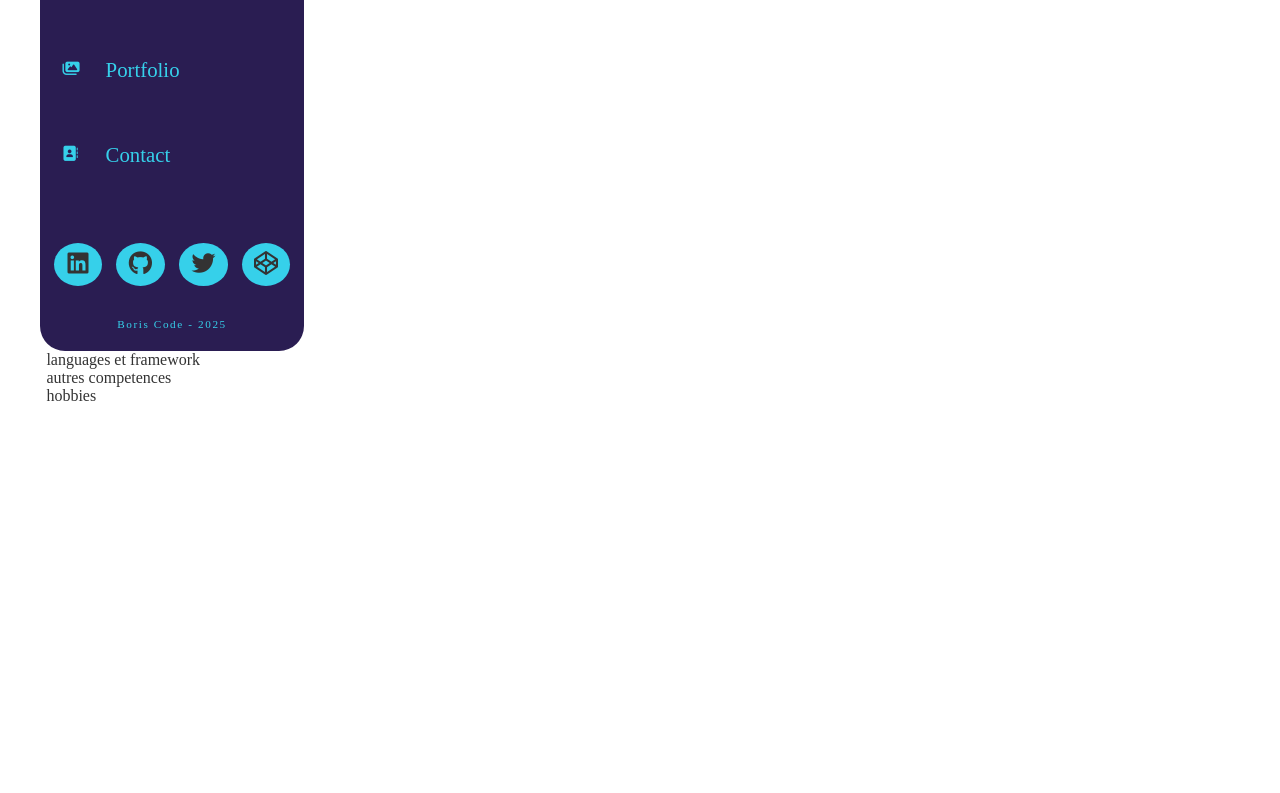
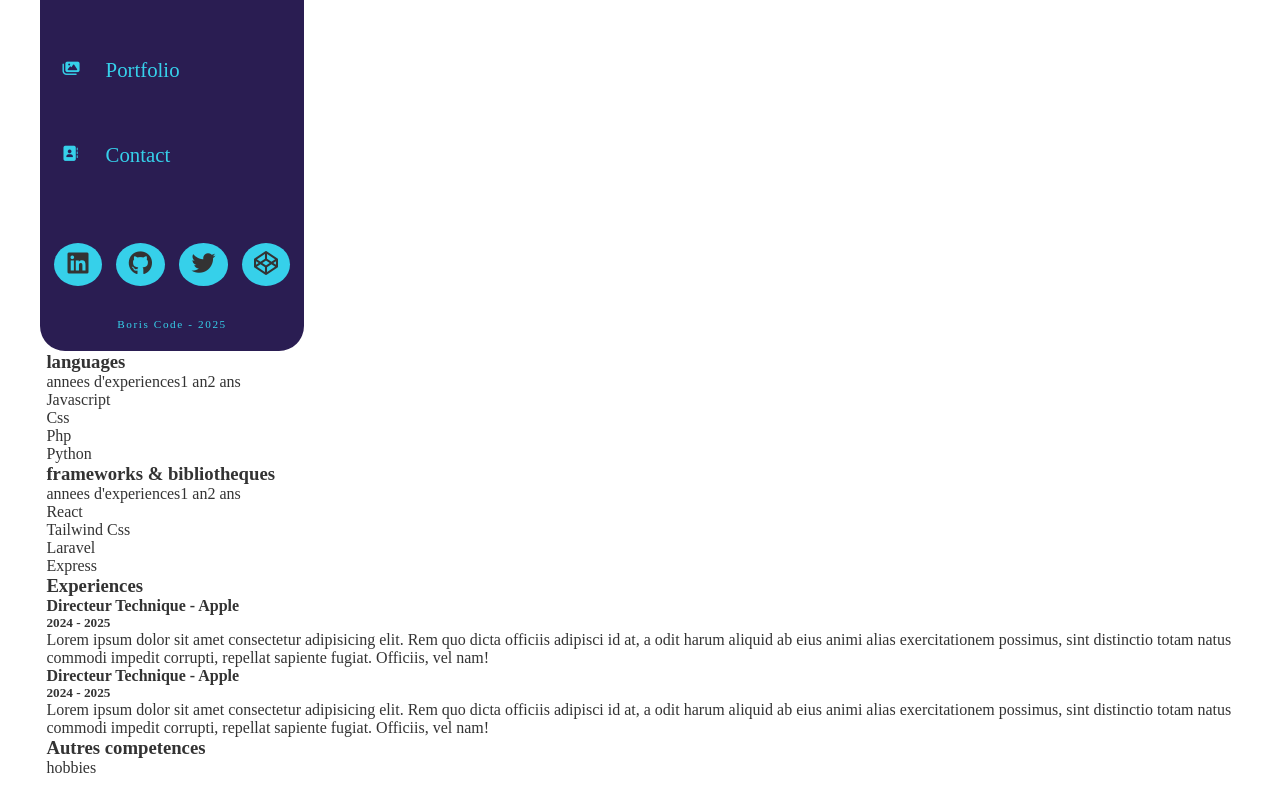
Before and after one commit to boris2442/my_cv_with_react, a React (Vite) app: page /competences in a window 1280 px wide. Shown: the part 425-1218 px from the top of the page. Before the commit the page ends 846 px from the top, so only its background shows below. Built offline with nearby package versions, Linux system fonts and the light colour scheme; a web font is replaced by a local one.

Commit message:
coding otherSkills components

```diff
--- a/src/components/knowledges/Experience.jsx
+++ b/src/components/knowledges/Experience.jsx
@@ -2,8 +2,18 @@ import React from 'react';
 
 const Experience = () => {
     return (
-        <div>
-
+        <div className='experience'>
+            <h3>Experiences</h3>
+            <div className="exp-1">
+                <h4>Directeur Technique - Apple</h4>
+                <h5>2024 - 2025</h5>
+                <p>Lorem ipsum dolor sit amet consectetur adipisicing elit. Rem quo dicta officiis adipisci id at, a odit harum aliquid ab eius animi alias exercitationem possimus, sint distinctio totam natus commodi impedit corrupti, repellat sapiente fugiat. Officiis, vel nam!</p>
+            </div>
+            <div className="exp-2">
+                <h4>Directeur Technique - Apple</h4>
+                <h5>2024 - 2025</h5>
+                <p>Lorem ipsum dolor sit amet consectetur adipisicing elit. Rem quo dicta officiis adipisci id at, a odit harum aliquid ab eius animi alias exercitationem possimus, sint distinctio totam natus commodi impedit corrupti, repellat sapiente fugiat. Officiis, vel nam!</p>
+            </div>
         </div>
     );
 };
--- a/src/components/knowledges/Languages.jsx
+++ b/src/components/knowledges/Languages.jsx
@@ -1,11 +1,41 @@
-import React from 'react';
+import React, { Component } from 'react'
+import ProgressBar from './ProgressBar'
+class Languages extends Component {
+    state = {
+        languages: [
+            { id: 1, value: 'Javascript', xp: '1.8' },
+            { id: 2, value: 'Css', xp: '2' },
+            { id: 3, value: 'Php', xp: '0.7' },
+            { id: 4, value: 'Python', xp: '0.4' }
 
-const Languages = () => {
-    return (
-        <div>
-            languages et framework
-        </div>
-    );
-};
+        ],
+        frameworks: [
+            { id: 1, value: 'React', xp: '1.4' },
+            { id: 2, value: 'Tailwind Css', xp: '1.5' },
+            { id: 3, value: 'Laravel', xp: '1.5' },
+            { id: 4, value: 'Express', xp: '0.6' }
+        ]
 
-export default Languages;
+    }
+
+    render() {
+        let { languages, frameworks } = this.state
+
+        return (
+            <div className="languagesFrameworks">
+                <ProgressBar
+                    languages={languages}
+                    className='languagesDisplay'
+                    title='languages'
+                />
+                <ProgressBar
+                    languages={frameworks}
+                    title='frameworks & bibliotheques'
+                    className='frameworksDisplay'
+                />
+            </div>
+        )
+    }
+}
+
+export default Languages
--- a/src/components/knowledges/OtherSkills.jsx
+++ b/src/components/knowledges/OtherSkills.jsx
@@ -2,9 +2,11 @@ import React from 'react';
 
 const OtherSkills = () => {
     return (
-        <div>
-            autres competences
-        </div>
+
+           <div className="otherSkills">
+            <h3>Autres competences</h3>
+           </div>
+
     );
 };
 
--- /dev/null
+++ b/src/components/knowledges/ProgressBar.jsx
@@ -0,0 +1,36 @@
+import React from 'react';
+
+const ProgressBar = (props) => {
+    console.log(props);
+    return (
+        <div className={props.className}>
+            <h3>{props.title}</h3>
+            <div className="years">
+                <span>annees d'experiences</span>
+                <span>1 an</span>
+                <span>2 ans</span>
+            </div>
+            <div>
+                {
+                    props.languages.map((item) => {
+                        let xpYears = 2;
+                        let progressBar = item.xp / xpYears * 100 + '%'
+                        return(
+                            <div className="languagesList" key={item.id}>
+                                <li className="language">{item.value}</li>
+                                <div className="progressBar" style={{width:progressBar}}></div>
+                                <div className="progress">
+                                    <div className="progressBarValue" style={{ width: progressBar }}></div>
+                                </div>
+                                {/* <span className="xp">{item.xp} ans</span>  */}
+                            </div>
+                        )
+                    })
+                }
+            </div>
+
+        </div>
+    );
+};
+
+export default ProgressBar;
--- a/src/pages/Knowledges.jsx
+++ b/src/pages/Knowledges.jsx
@@ -7,7 +7,7 @@ import OtherSkills from '../components/knowledges/OtherSkills';
 
 const Knowledges = () => {
     return (
-        <div classNAme='knwolwdges'>
+        <div className='knwolwdges'>
             <Navigation />
             <div className="knowledgesContent">
                 <Languages />
```
